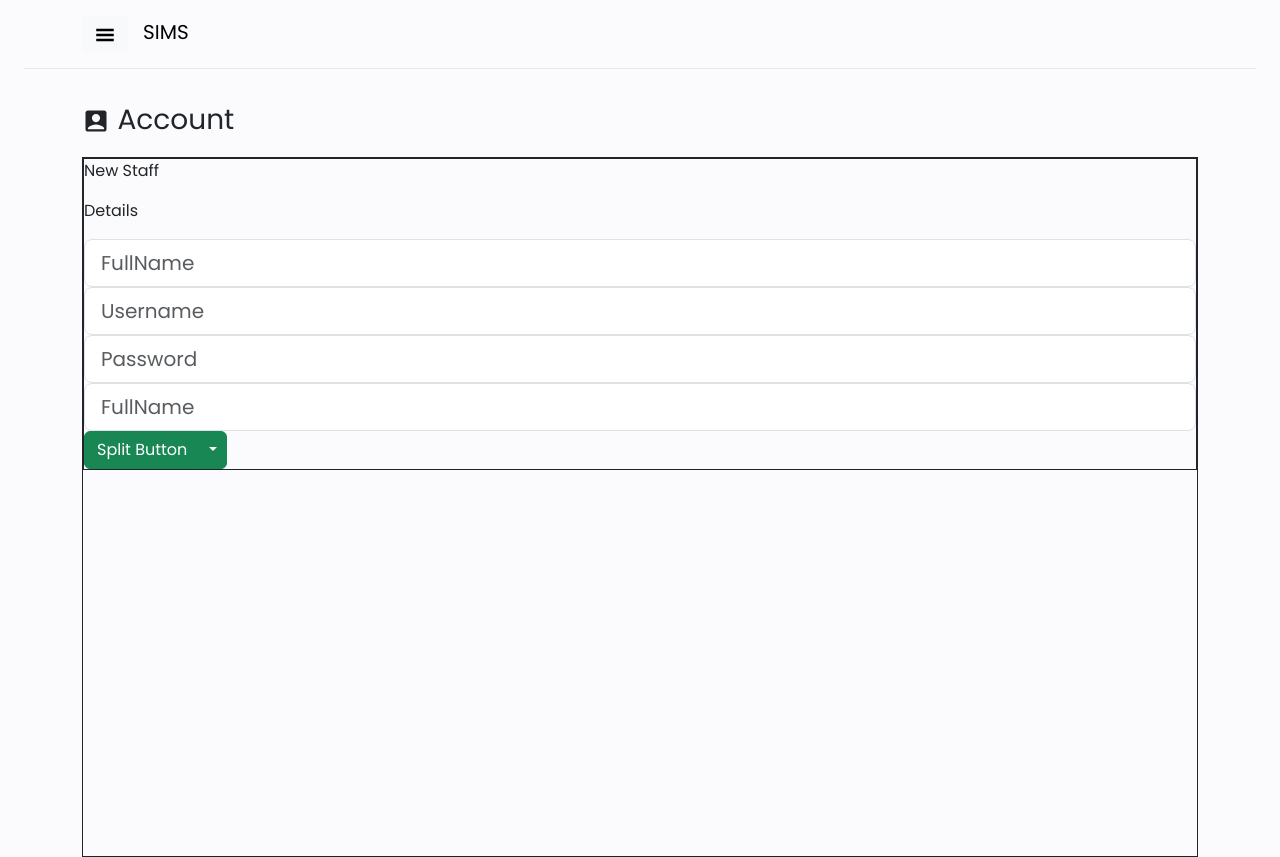
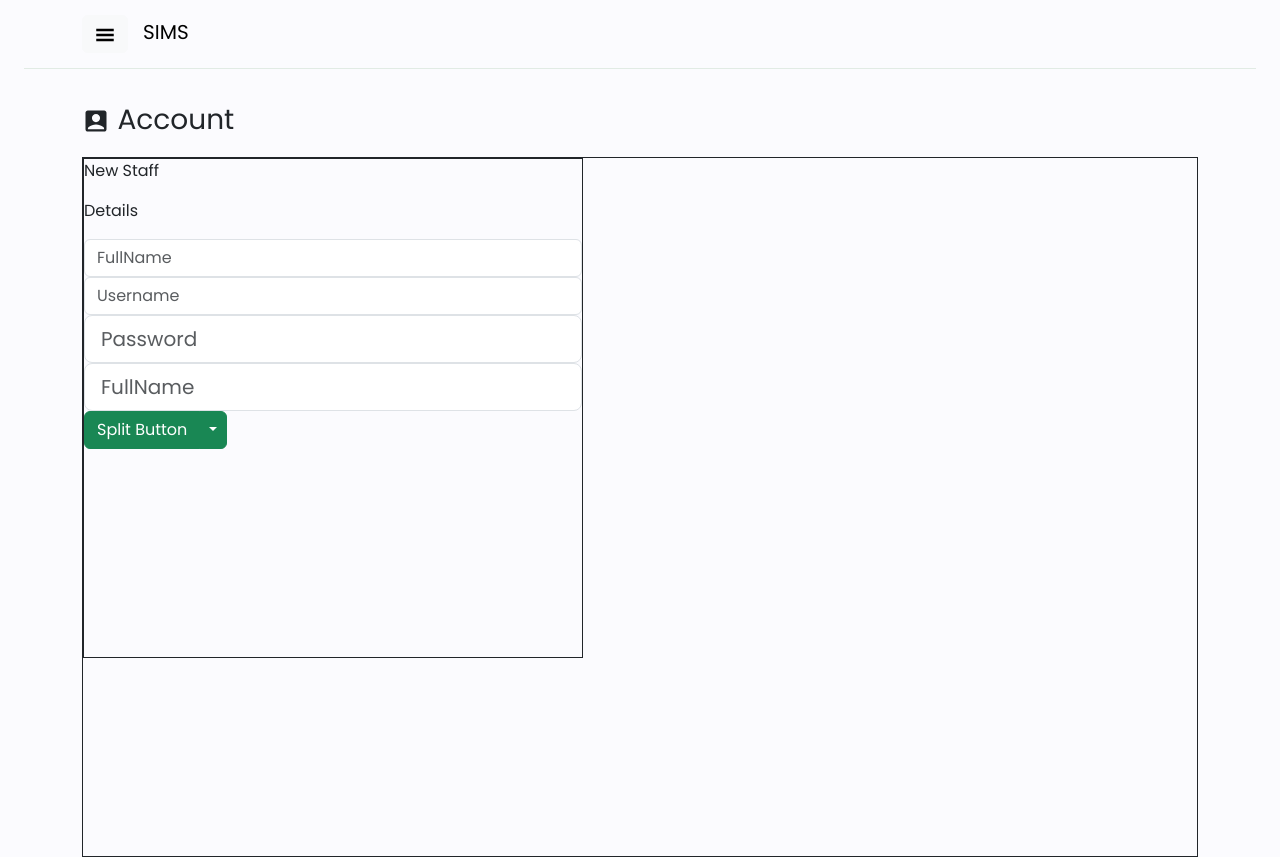
Before and after one commit to MarkRyuo/SalesInventoryManagementSystem_SIMS, a React (Vite) app in the folder client/: page /AccountPage in a window 1280 px wide. Built offline with nearby package versions, Linux system fonts and the light colour scheme.

Commit message:
Subject: Body

```diff
--- a/client/src/components/Account/AccountComp.jsx
+++ b/client/src/components/Account/AccountComp.jsx
@@ -6,12 +6,12 @@ import Dropdown from 'react-bootstrap/Dropdown';
 const AccountComp = () => {
 
     return (
-        <div className="contentAccount" style={{border: "1px solid"}}>
+        <div className="contentAccount" style={{border: "1px solid", width: "500px", height: "500px"}}>
             <p>New Staff</p>
             <p>Details</p>
 
-            <Form.Control size="lg" type="text" placeholder="FullName" />
-            <Form.Control size="lg" type="text" placeholder="Username" />
+            <Form.Control  type="text" placeholder="FullName" />
+            <Form.Control  type="text" placeholder="Username" />
             <Form.Control size="lg" type="password" placeholder="Password" />
             <Form.Control size="lg" type="text" placeholder="FullName" />
 
```
